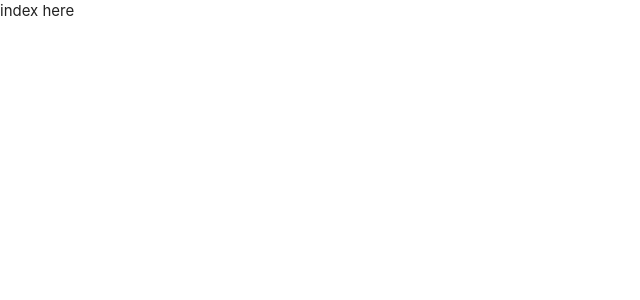
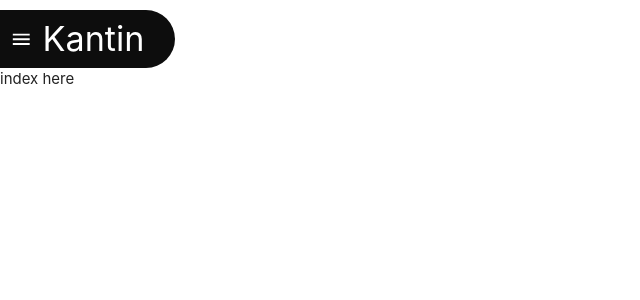
Before and after one commit to mawayalebo/kantin-sa, a Next.js app: page / in a window 1280 px wide. Shown: the top 300 px of the page, without its empty margins (0-640 px from the left). Built offline with nearby package versions, Linux system fonts and the light colour scheme.

Commit message:
header left

```diff
--- a/comps/Header.js
+++ b/comps/Header.js
@@ -1,13 +1,41 @@
 import styled from "styled-components";
+import { Menu } from "@material-ui/icons";
+const Header = () => {
+  return (
+    <div>
+      <HeaderContainer>
+        <HeaderLeft>
+          <Menu />
+          <h4>Kantin</h4>
+        </HeaderLeft>
+        <HeaderRight></HeaderRight>
+      </HeaderContainer>
+    </div>
+  );
+};
 
-const Header = () => {
-    return (
-        <div>
-
-        </div>
-     );
-}
-
-
+const HeaderContainer = styled.div`
+  display: flex;
+  align-items: center;
+  justify-content: space-between;
+`;
+const HeaderLeft = styled.div`
+  background-color: rgb(13, 13, 13);
+  padding: 10px;
+  padding-right: 30px;
+  border-radius: 0px 400px 400px 0px;
+  color: white;
+  margin-top: 10px;
+  > h4 {
+    margin: 0;
+  }
+  > svg {
+    margin-right: 10px;
+  }
+  display: flex;
+  align-items: center;
+  justify-content: space-between;
+`;
+const HeaderRight = styled.div``;
 
 export default Header;
```
Also changed, not shown: .codesandbox/workspace.json (added), 1 other file (tests, documents, lock files or other folders).
